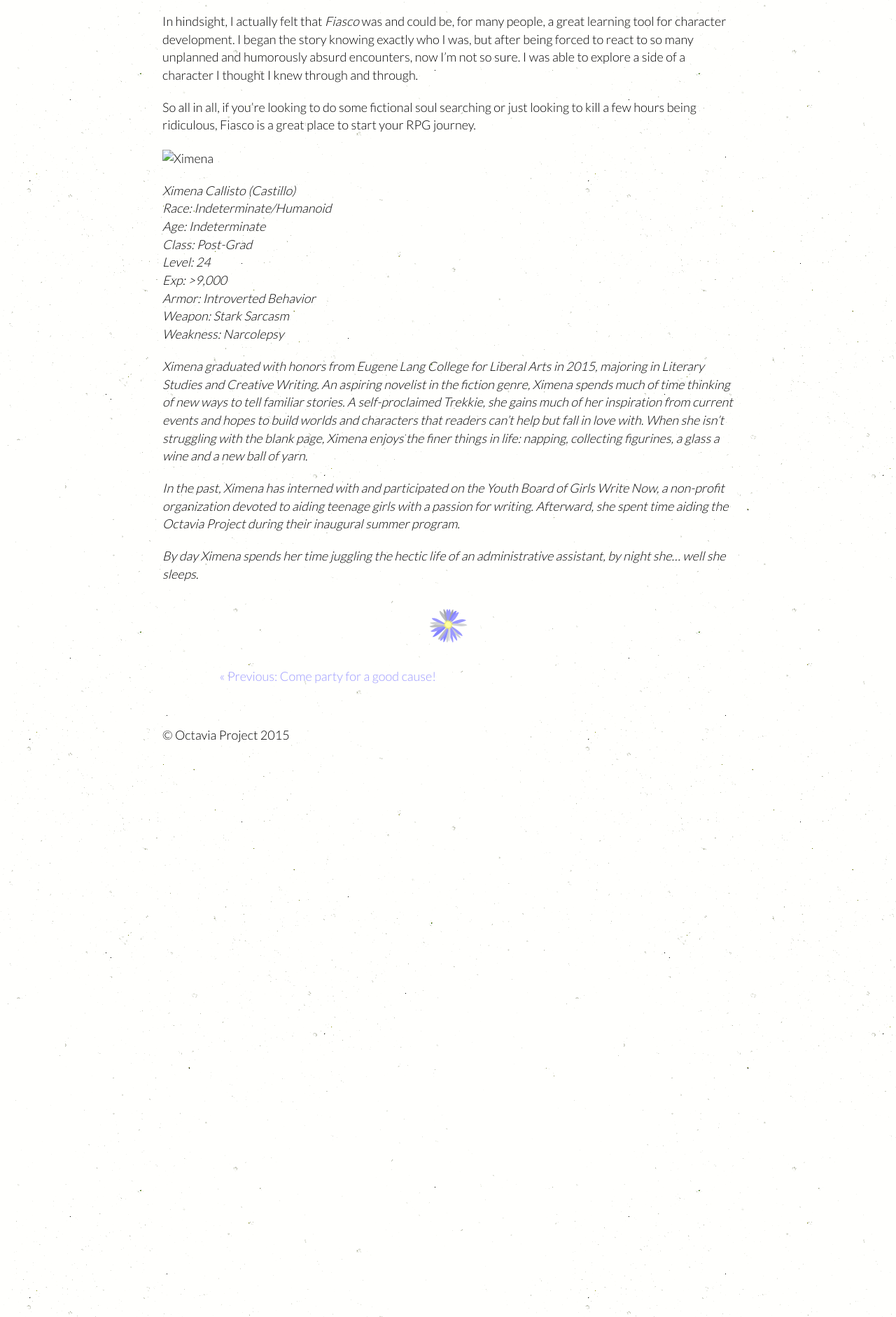
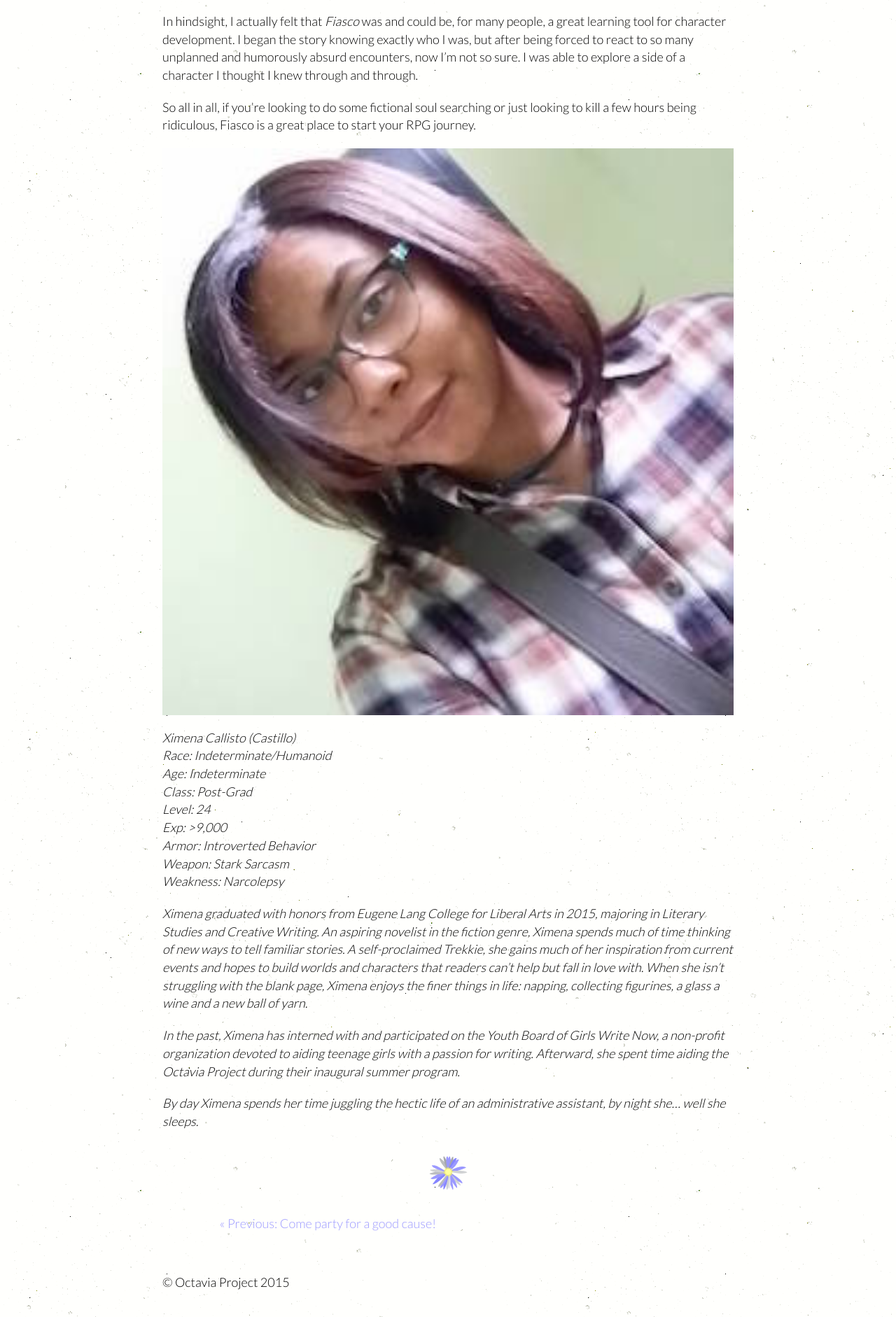
Before and after one commit to OctaviaProject/octaviaproject.github.io, a Jekyll site: the page built from _posts/2016-05-11-planning-for-the-unexpected.md, in a window 1280 px wide. Shown: the part 2470-4352 px from the top of the page at 70% size. Built offline with Jekyll 4.4.1, drawn with Linux system fonts in a browser that asks for light colours.

Commit message:
pic fix?

```diff
--- a/_posts/2016-05-11-planning-for-the-unexpected.md
+++ b/_posts/2016-05-11-planning-for-the-unexpected.md
@@ -98,7 +98,7 @@ of a character I thought I knew through and through.
 So all in all, if you’re looking to do some fictional soul searching or just looking to kill a few hours
 being ridiculous, Fiasco is a great place to start your RPG journey.
 
-![Ximena](octaviaproject.github.io/assets/img/photos/ximena.jpg)
+![Ximena](http://octaviaproject.github.io/assets/img/photos/ximena.jpg)
 
 *Ximena Callisto (Castillo)* <br>
 *Race: Indeterminate/Humanoid* <br>
```
